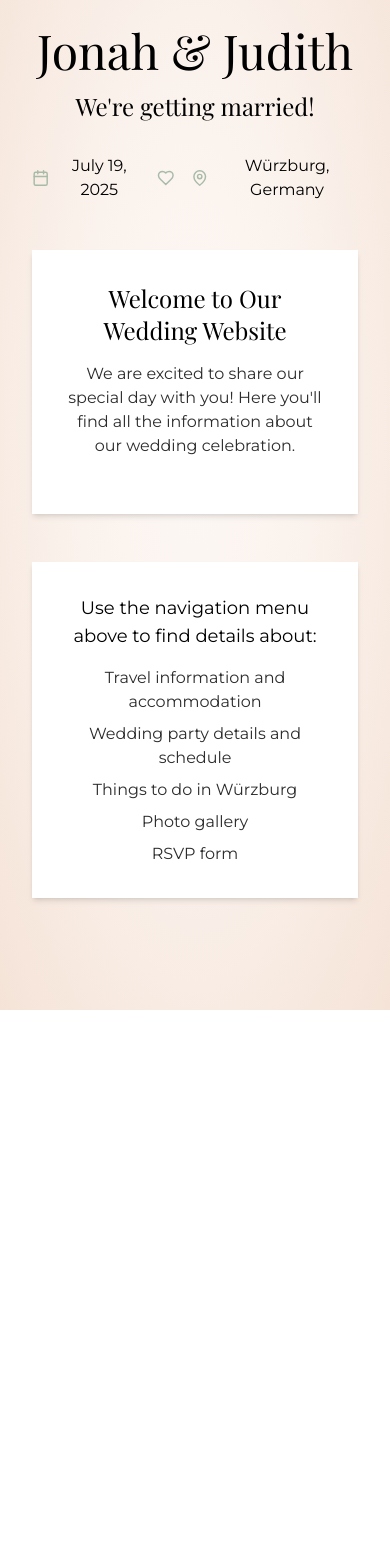
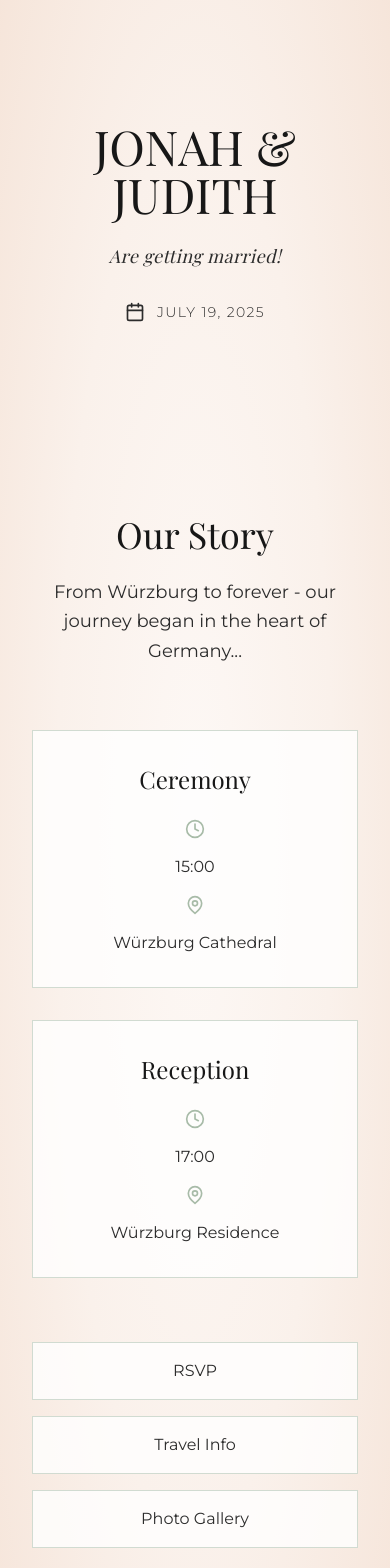
Before and after one commit to Jonesman-hub/wedding-website, a React (Vite) app: page / in a window 390 px wide. Shown: the part 160-1728 px from the top of the page. Before the commit the page ends 1170 px from the top, so only its background shows below. Built offline with nearby package versions, Linux system fonts and the light colour scheme; no server answers; a web font is replaced by a local one.

Commit message:
Update HomePage.jsx

```diff
--- a/src/components/HomePage.jsx
+++ b/src/components/HomePage.jsx
@@ -1,95 +1,106 @@
 import React from 'react';
-import { Heart, Calendar, MapPin } from 'lucide-react';
+import { Heart, Calendar, MapPin, Clock } from 'lucide-react';
 
-const translations = {
-  en: {
-    title: "Jonah & Judith",
-    subtitle: "We're getting married!",
-    date: "July 19, 2025",
-    location: "Würzburg, Germany",
-    welcome: {
-      title: "Welcome to Our Wedding Website",
-      message: "We are excited to share our special day with you! Here you'll find all the information about our wedding celebration.",
+const HomePage = ({ currentLang }) => {
+  const weddingDate = new Date('2025-07-19');
+  const today = new Date();
+  const daysUntil = Math.ceil((weddingDate - today) / (1000 * 60 * 60 * 24));
+
+  const translations = {
+    en: {
+      gettingMarried: "Are getting married!",
+      ourStory: "Our Story",
+      storyContent: "From Würzburg to forever - our journey began in the heart of Germany...",
+      ceremony: "Ceremony",
+      reception: "Reception",
+      rsvp: "RSVP",
+      travelInfo: "Travel Info",
+      photoGallery: "Photo Gallery",
+      countdown: "DAYS TO GO!"
     },
-    countdown: {
-      days: "Days",
-      hours: "Hours",
-      minutes: "Minutes",
-      seconds: "Seconds",
-      until: "until we say 'I do'",
-    },
-    navigation: {
-      message: "Use the navigation menu above to find details about:",
-      items: [
-        "Travel information and accommodation",
-        "Wedding party details and schedule",
-        "Things to do in Würzburg",
-        "Photo gallery",
-        "RSVP form"
-      ]
+    de: {
+      gettingMarried: "Werden heiraten!",
+      ourStory: "Unsere Geschichte",
+      storyContent: "Von Würzburg in die Ewigkeit - unsere gemeinsame Reise begann im Herzen Deutschlands...",
+      ceremony: "Trauung",
+      reception: "Empfang",
+      rsvp: "RSVP",
+      travelInfo: "Anreise",
+      photoGallery: "Fotogalerie",
+      countdown: "TAGE BIS ZUR HOCHZEIT!"
     }
-  },
-  de: {
-    title: "Jonah & Judith",
-    subtitle: "Wir heiraten!",
-    date: "19. Juli 2025",
-    location: "Würzburg, Deutschland",
-    welcome: {
-      title: "Willkommen auf unserer Hochzeitswebsite",
-      message: "Wir freuen uns darauf, unseren besonderen Tag mit euch zu teilen! Hier findet ihr alle Informationen zu unserer Hochzeitsfeier.",
-    },
-    countdown: {
-      days: "Tage",
-      hours: "Stunden",
-      minutes: "Minuten",
-      seconds: "Sekunden",
-      until: "bis wir 'Ja' sagen",
-    },
-    navigation: {
-      message: "Im Navigationsmenü oben findet ihr Details zu:",
-      items: [
-        "Anreise und Unterkünfte",
-        "Hochzeitsgesellschaft und Zeitplan",
-        "Aktivitäten in Würzburg",
-        "Fotogalerie",
-        "RSVP-Formular"
-      ]
-    }
-  }
-};
+  };
 
-const HomePage = ({ currentLang = 'en' }) => {
-  const t = translations[currentLang];
+  const t = translations[currentLang] || translations.en;
 
   return (
-    <div className="max-w-4xl mx-auto px-4 py-8 text-center">
-      <h1 className="text-5xl font-display mb-4">{t.title}</h1>
-      <h2 className="text-2xl font-display mb-8">{t.subtitle}</h2>
-
-      <div className="flex justify-center items-center gap-4 mb-12">
-        <div className="flex items-center gap-2">
-          <Calendar className="h-5 w-5 text-sage-400" />
-          <span>{t.date}</span>
-        </div>
-        <Heart className="h-5 w-5 text-sage-400" />
-        <div className="flex items-center gap-2">
-          <MapPin className="h-5 w-5 text-sage-400" />
-          <span>{t.location}</span>
+    <div>
+      {/* Hero Section */}
+      <div className="text-center py-32 px-4">
+        <h1 className="text-5xl md:text-7xl text-charcoal-900 mb-6 font-display">
+          JONAH & JUDITH
+        </h1>
+        <p className="text-lg text-charcoal-700 mb-8 font-display italic tracking-wide">
+          {t.gettingMarried}
+        </p>
+        <div className="flex items-center justify-center space-x-3 text-charcoal-700">
+          <Calendar className="w-5 h-5" />
+          <p className="text-sm tracking-widest font-light">JULY 19, 2025</p>
         </div>
       </div>
 
-      <div className="bg-white p-8 shadow-md mb-12">
-        <h3 className="text-2xl font-display mb-4">{t.welcome.title}</h3>
-        <p className="text-charcoal-700 mb-6">{t.welcome.message}</p>
+      {/* Main Content */}
+      <div className="max-w-4xl mx-auto px-4 py-16">
+        {/* Our Story Section */}
+        <div className="mb-16 text-center">
+          <h2 className="text-4xl mb-6 font-display text-charcoal-900">{t.ourStory}</h2>
+          <p className="text-lg leading-relaxed text-charcoal-700">
+            {t.storyContent}
+          </p>
+        </div>
+
+        {/* Event Details */}
+        <div className="grid md:grid-cols-2 gap-8 mb-16">
+          <div className="text-center p-8 bg-white/80 border border-sage-200">
+            <h3 className="text-2xl mb-6 font-display text-charcoal-900">{t.ceremony}</h3>
+            <div className="flex flex-col items-center space-y-4">
+              <Clock className="w-5 h-5 text-sage-400" />
+              <p className="text-charcoal-700">15:00</p>
+              <MapPin className="w-5 h-5 text-sage-400" />
+              <p className="text-charcoal-700">Würzburg Cathedral</p>
+            </div>
+          </div>
+          <div className="text-center p-8 bg-white/80 border border-sage-200">
+            <h3 className="text-2xl mb-6 font-display text-charcoal-900">{t.reception}</h3>
+            <div className="flex flex-col items-center space-y-4">
+              <Clock className="w-5 h-5 text-sage-400" />
+              <p className="text-charcoal-700">17:00</p>
+              <MapPin className="w-5 h-5 text-sage-400" />
+              <p className="text-charcoal-700">Würzburg Residence</p>
+            </div>
+          </div>
+        </div>
+
+        {/* Quick Links */}
+        <div className="grid md:grid-cols-3 gap-4 text-center">
+          <button className="p-4 bg-white/80 border border-sage-200 hover:bg-sage-100 transition-colors text-charcoal-700">
+            {t.rsvp}
+          </button>
+          <button className="p-4 bg-white/80 border border-sage-200 hover:bg-sage-100 transition-colors text-charcoal-700">
+            {t.travelInfo}
+          </button>
+          <button className="p-4 bg-white/80 border border-sage-200 hover:bg-sage-100 transition-colors text-charcoal-700">
+            {t.photoGallery}
+          </button>
+        </div>
       </div>
 
-      <div className="bg-white p-8 shadow-md mb-12">
-        <p className="text-lg mb-4">{t.navigation.message}</p>
-        <ul className="space-y-2 text-charcoal-700">
-          {t.navigation.items.map((item, index) => (
-            <li key={index}>{item}</li>
-          ))}
-        </ul>
+      {/* Countdown Section */}
+      <div className="text-center py-16 bg-gradient-radial from-sage-100/20 via-sage-200/10 to-transparent">
+        <Heart className="w-6 h-6 mx-auto mb-4 text-sage-400" />
+        <p className="text-sm tracking-widest text-charcoal-700 font-light">
+          {daysUntil} {t.countdown}
+        </p>
       </div>
     </div>
   );
```
